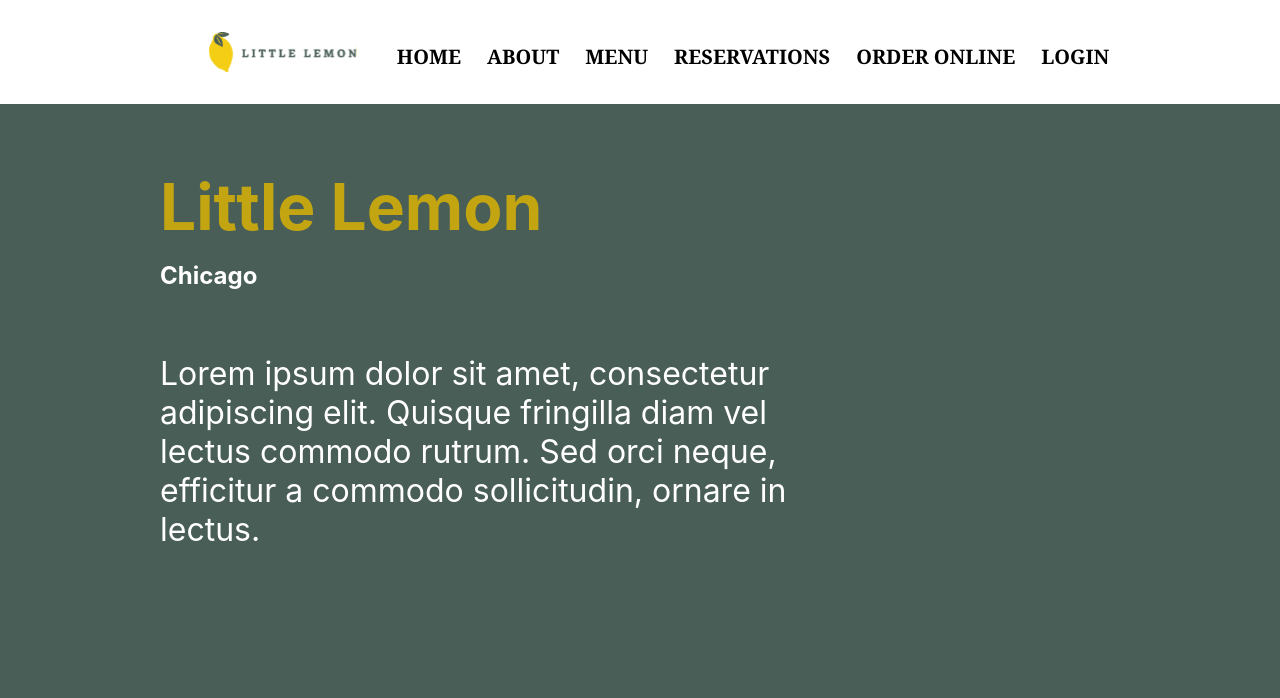
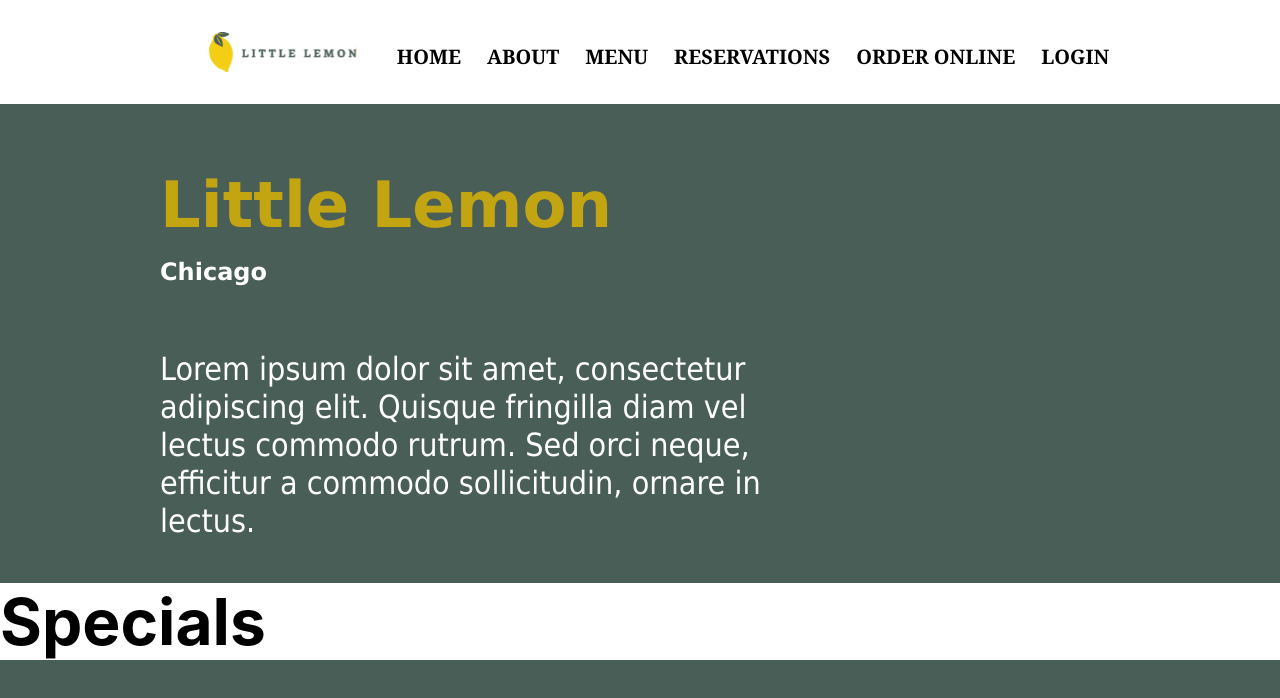
Before and after one commit to hslo244/meta-capstone, a React (Create React App) app: page / in a window 1280 px wide. Shown: the top 698 px of the page. Built offline with nearby package versions, Linux system fonts and the light colour scheme.

Commit message:
Added sections and started Specials section

```diff
--- a/public/index.html
+++ b/public/index.html
@@ -27,7 +27,7 @@
       work correctly both with client-side routing and a non-root public URL.
       Learn how to configure a non-root public URL by running `npm run build`.
     -->
-    <title>React App</title>
+    <title>Little Lemon</title>
   </head>
   <body>
     <noscript>You need to enable JavaScript to run this app.</noscript>
--- a/src/App.css
+++ b/src/App.css
@@ -69,5 +69,4 @@ nav.navbar {
 
 header {
   background-color: white;
-
 }
--- /dev/null
+++ b/src/CallToAction.js
@@ -0,0 +1,10 @@
+
+export function CallToAction() {
+    return(
+        <>
+            <h1 class = 'intro'>Little Lemon</h1>
+            <h2 class="intro">Chicago</h2>
+            <p class="intro">Lorem ipsum dolor sit amet, consectetur adipiscing elit. Quisque fringilla diam vel lectus commodo rutrum. Sed orci neque, efficitur a commodo sollicitudin, ornare in lectus. </p>
+        </>
+    );
+}
--- a/src/Main.css
+++ b/src/Main.css
@@ -6,6 +6,7 @@ body {
     margin-left: 10rem;
     margin-top: 4rem;
     color: white;
+    font-family: 'Markazi Text', 'Verdana';
 }
 
 h1 {
@@ -20,6 +21,7 @@ p {
 p.intro {
     margin-right: .1em;
     width: 40rem;
+    font-family: 'Karla', 'Tahoma';
 }
 
 h1.intro {
@@ -29,4 +31,5 @@ h1.intro {
 
 h2.intro {
     margin-top: 0;
+
 }
--- a/src/Main.js
+++ b/src/Main.js
@@ -1,11 +1,12 @@
+import { CallToAction } from './CallToAction';
+import {Specials} from './Specials';
 import './Main.css';
 
 export function Main() {
     return(
         <>
-            <h1 class = 'intro'>Little Lemon</h1>
-            <h2 class="intro">Chicago</h2>
-            <p class="intro">Lorem ipsum dolor sit amet, consectetur adipiscing elit. Quisque fringilla diam vel lectus commodo rutrum. Sed orci neque, efficitur a commodo sollicitudin, ornare in lectus. </p>
+            <CallToAction/>
+            <Specials/>
         </>
     );
 }
--- /dev/null
+++ b/src/Specials.css
@@ -0,0 +1,3 @@
+div.specials {
+    background:white;
+}
--- /dev/null
+++ b/src/Specials.js
@@ -0,0 +1,11 @@
+import './Specials.css';
+
+export function Specials() {
+    return(
+        <>
+            <div class="specials">
+                <h1>Specials</h1>
+            </div>
+        </>
+    );
+}
```
Also changed, not shown: src/BookingPage.js (added), src/Chicago.js (added), src/CustomersSay.js (added), src/Homepage.js (added).
